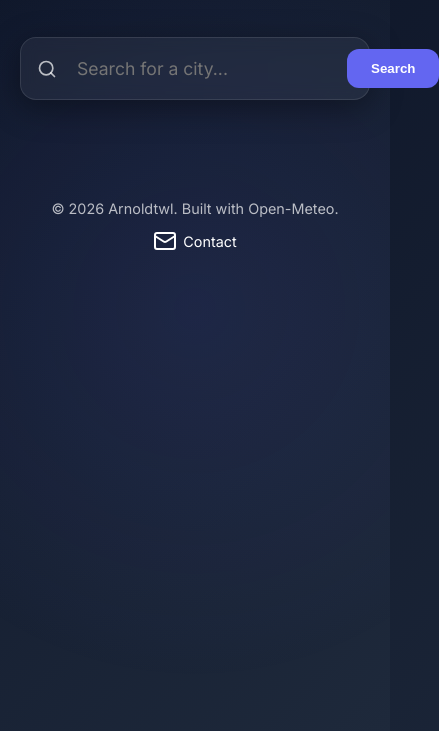
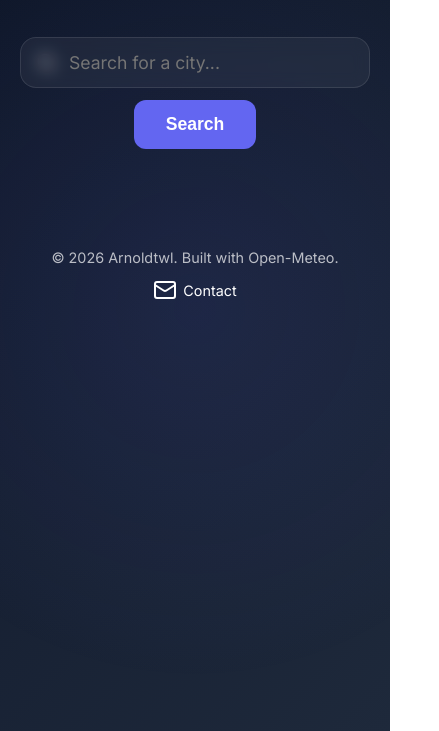
Before and after one commit to arnoldtwl/city-weather-app, a website: page public/index.html in a window 390 px wide. Shown: the part 113-844 px from the top of the page, 439 px wide, since content can reach past the window. Drawn offline with nearby package versions, Linux system fonts and the light colour scheme.

Commit message:
chore: update version to 2.1.0 and enhance the mobile experiance

```diff
--- a/package.json
+++ b/package.json
@@ -1,6 +1,6 @@
 {
   "name": "nodejs-weather-app",
-  "version": "2.0.0",
+  "version": "2.1.0",
   "description": "",
   "main": "index.js",
   "type": "module",
--- a/public/style.css
+++ b/public/style.css
@@ -362,6 +362,36 @@ footer {
         font-size: 2rem;
     }
 
+    .input-group {
+        flex-direction: column;
+        background: transparent;
+        border: none;
+        box-shadow: none;
+        backdrop-filter: none;
+        padding: 0;
+        gap: 12px;
+    }
+
+    input {
+        width: 100%;
+        background: var(--glass-bg);
+        border: 1px solid var(--glass-border);
+        border-radius: 16px;
+        backdrop-filter: blur(8px);
+        padding: 14px 12px 14px 48px;
+    }
+
+    .search-icon {
+        top: 15px;
+    }
+
+    button {
+        width: fit-content;
+        align-self: center;
+        padding: 14px 32px;
+        font-size: 1.1rem;
+    }
+
     .temp-value {
         font-size: 4rem;
     }
```
